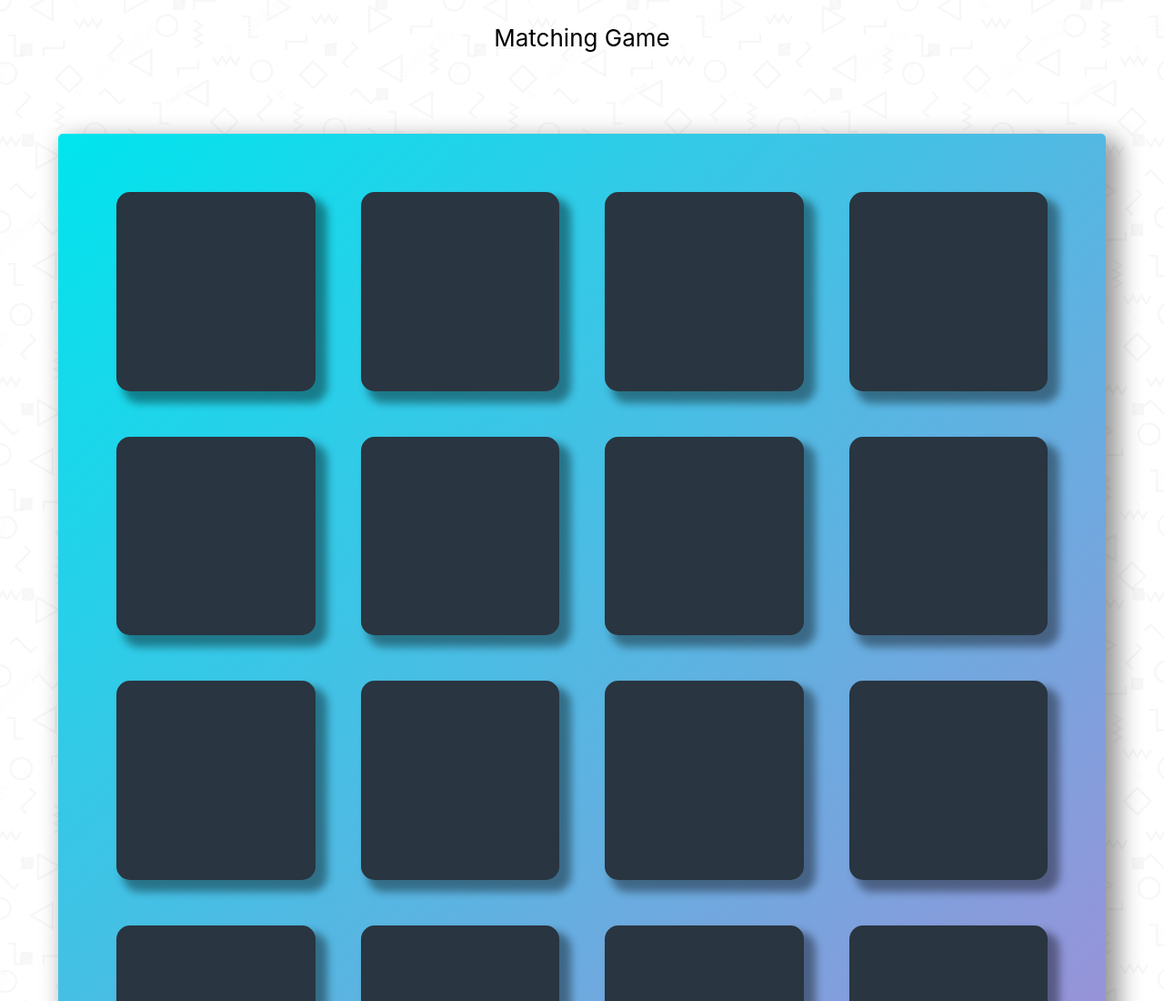
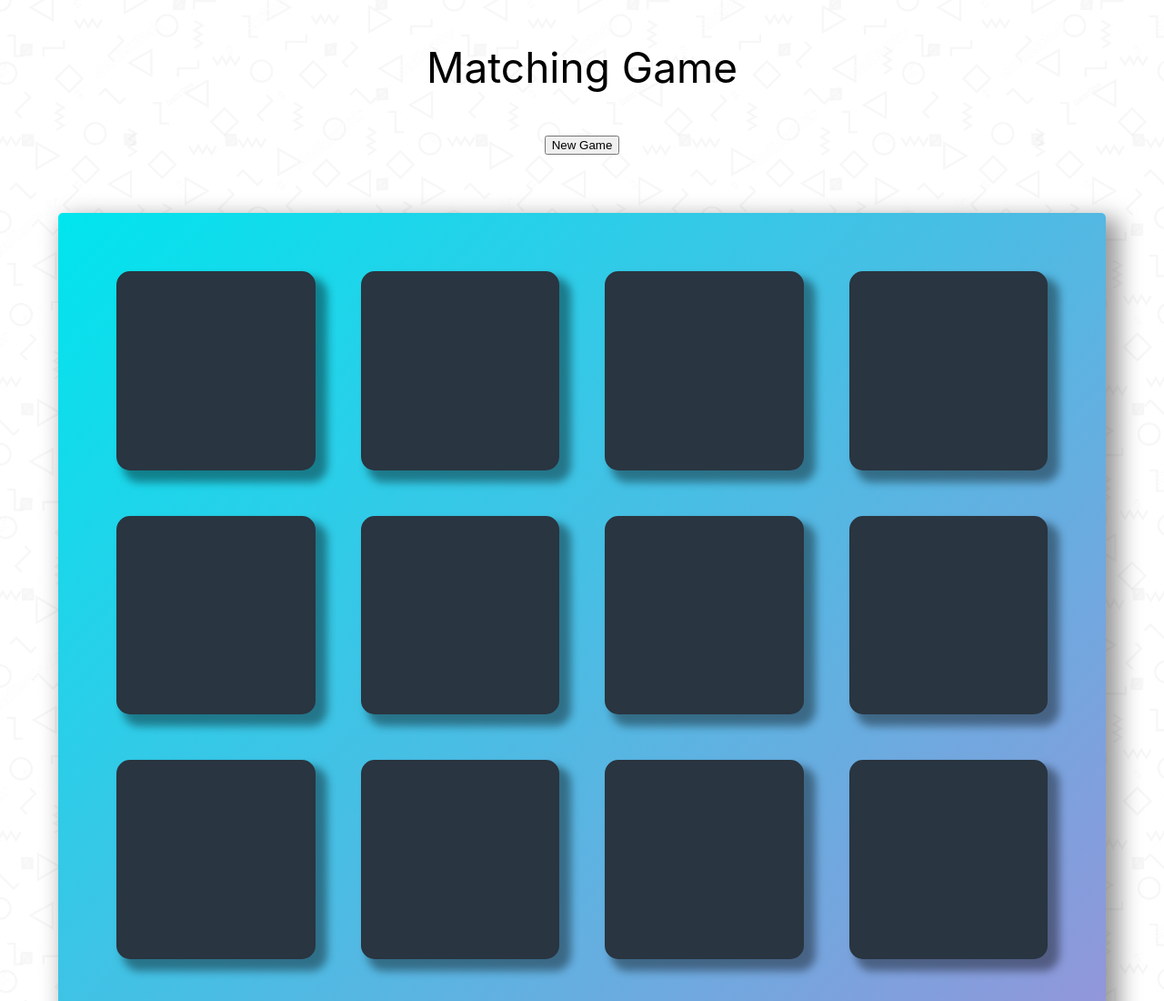
Before and after one commit to Scramblelock/matching-game, a React app: page / in a window 1280 px wide. Shown: the top 1100 px of the page at 91% size. Built offline with nearby package versions, Linux system fonts and the light colour scheme.

Commit message:
added New Game Button to restart play

```diff
--- a/src/components/Header/Header.css
+++ b/src/components/Header/Header.css
@@ -2,6 +2,6 @@
   display: flex;
   flex-direction: column;
   align-items: center;
-  font-size: calc(10px + 2vmin);
+  font-size: calc(30px + 2vmin);
   color: black;
 }
--- a/src/components/Header/Header.js
+++ b/src/components/Header/Header.js
@@ -1,9 +1,14 @@
 import React from 'react';
 import './Header.css';
 
-const Header = () => (
-  <div className="App-header">
-	  <p>Matching Game</p>
+const Header = ({ onRestartClick }) => (
+  <div className='Header'>
+	  <div className='App-header'>
+		  <p>Matching Game</p>
+	  </div>
+	  <div className='Header-Container'>
+	  	<button onClick={onRestartClick}>New Game</button>
+	  </div>
   </div>
 );
 
--- a/src/containers/App.js
+++ b/src/containers/App.js
@@ -23,6 +23,14 @@ class App extends Component {
 	    selected: [],
 	    correct: []
 		}
+	}
+
+	onRestartClick = () => {
+		this.setState({
+			cards: this.shuffleArray(images.slice()),
+	    selected: [],
+	    correct: []
+		});
 	}
 
 	onCardClick = (clickedIndex) => {
@@ -61,7 +69,8 @@ class App extends Component {
 		const { correct, selected, cards } = this.state;
 	  return (
 	    <div className="App">
-	      <Header />
+	      <Header
+	      	onRestartClick={this.onRestartClick}/>
 	      <Cardstack
 	      	isCorrect={correct}
 	      	isSelected={selected}
```
